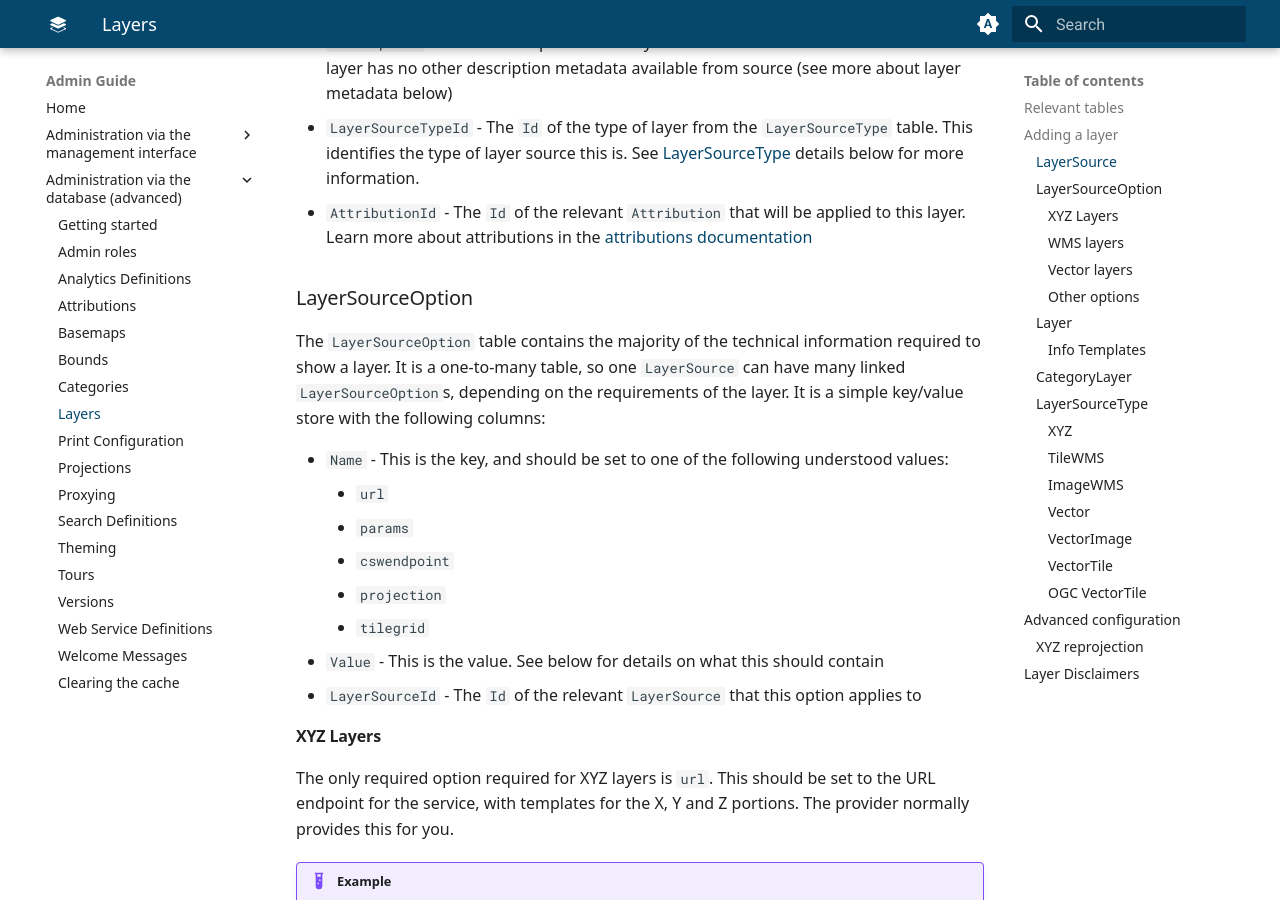
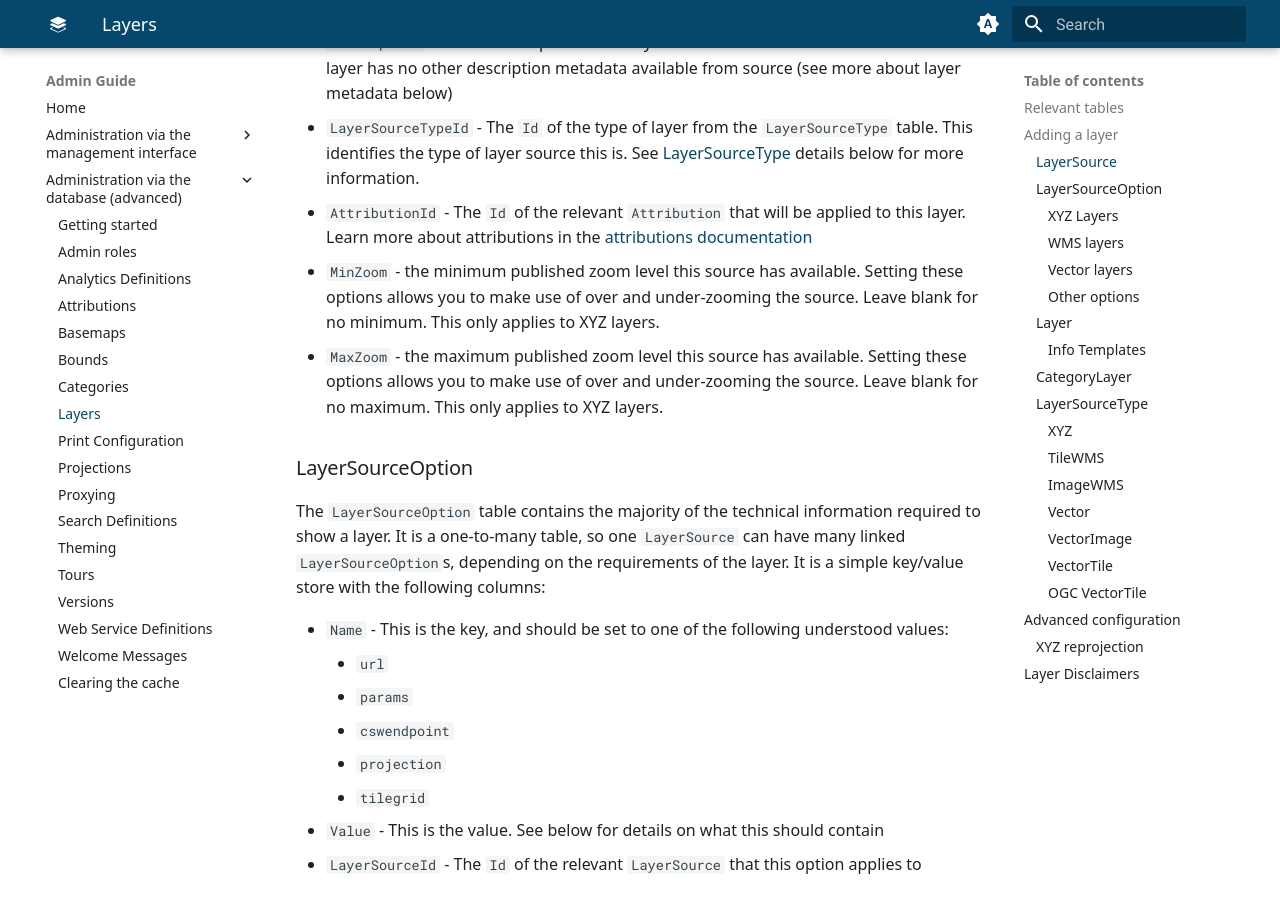
Before and after one commit to Dorset-Council-UK/GIFramework-Maps-Admin-Guide, an MkDocs documentation site: the page built from docs/db/layers.md, in a window 1280 px wide and 900 px high, scrolled down 1076 px. Built offline with MkDocs 1.6.1 and Material for MkDocs 9.7.7, drawn with Linux system fonts in a browser that asks for light colours.

Commit message:
Update layers.md

```diff
--- a/docs/db/layers.md
+++ b/docs/db/layers.md
@@ -27,6 +27,8 @@ The `LayerSource` table contains very basic information about the layer.
 - `Description` - A basic description of the layer. This is shown to end users when the layer has no other description metadata available from source (see more about layer metadata below)
 - `LayerSourceTypeId` - The `Id` of the type of layer from the `LayerSourceType` table. This identifies the type of layer source this is. See [LayerSourceType](#layersourcetype) details below for more information.
 - `AttributionId` - The `Id` of the relevant `Attribution` that will be applied to this layer. Learn more about attributions in the [attributions documentation](../db/attributions.md)
+- `MinZoom` - the minimum published zoom level this source has available. Setting these options allows you to make use of over and under-zooming the source. Leave blank for no minimum. This only applies to XYZ layers.
+- `MaxZoom` - the maximum published zoom level this source has available. Setting these options allows you to make use of over and under-zooming the source. Leave blank for no maximum. This only applies to XYZ layers.
 
 ### LayerSourceOption
 
```
